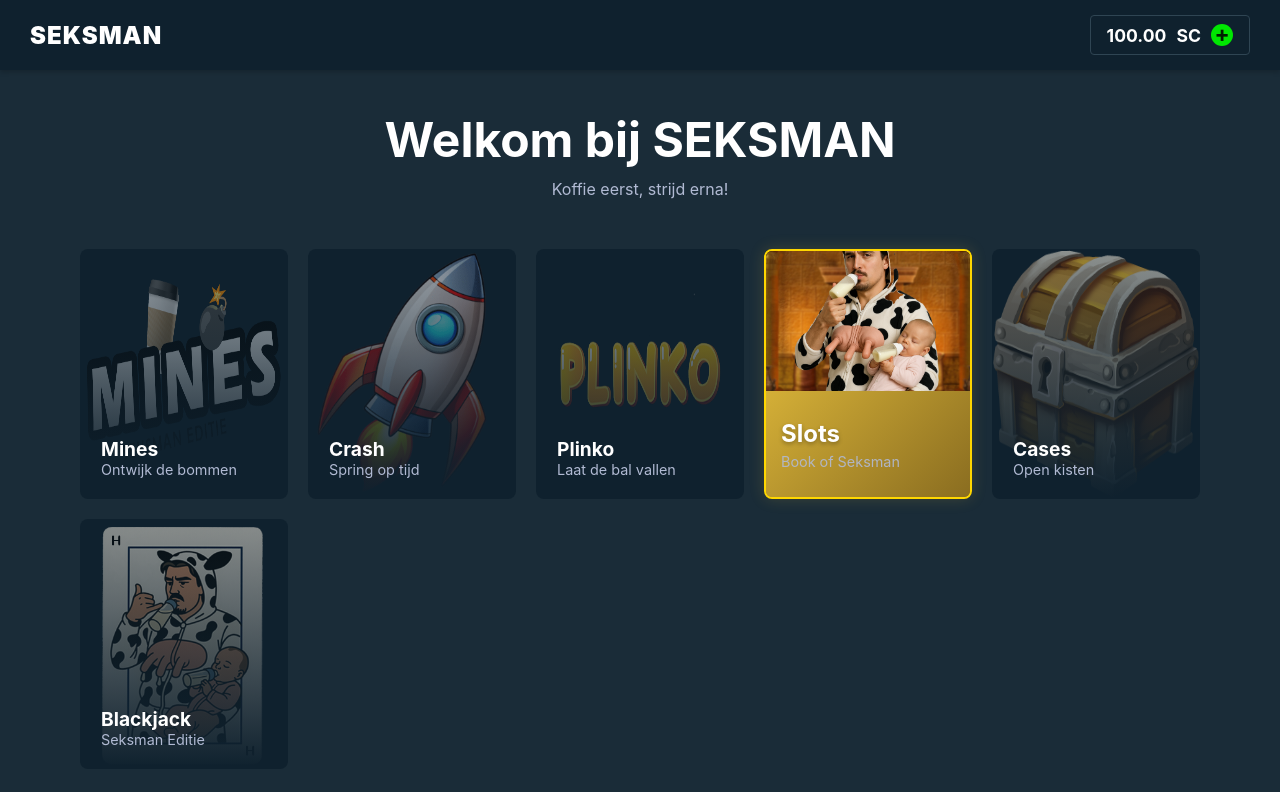
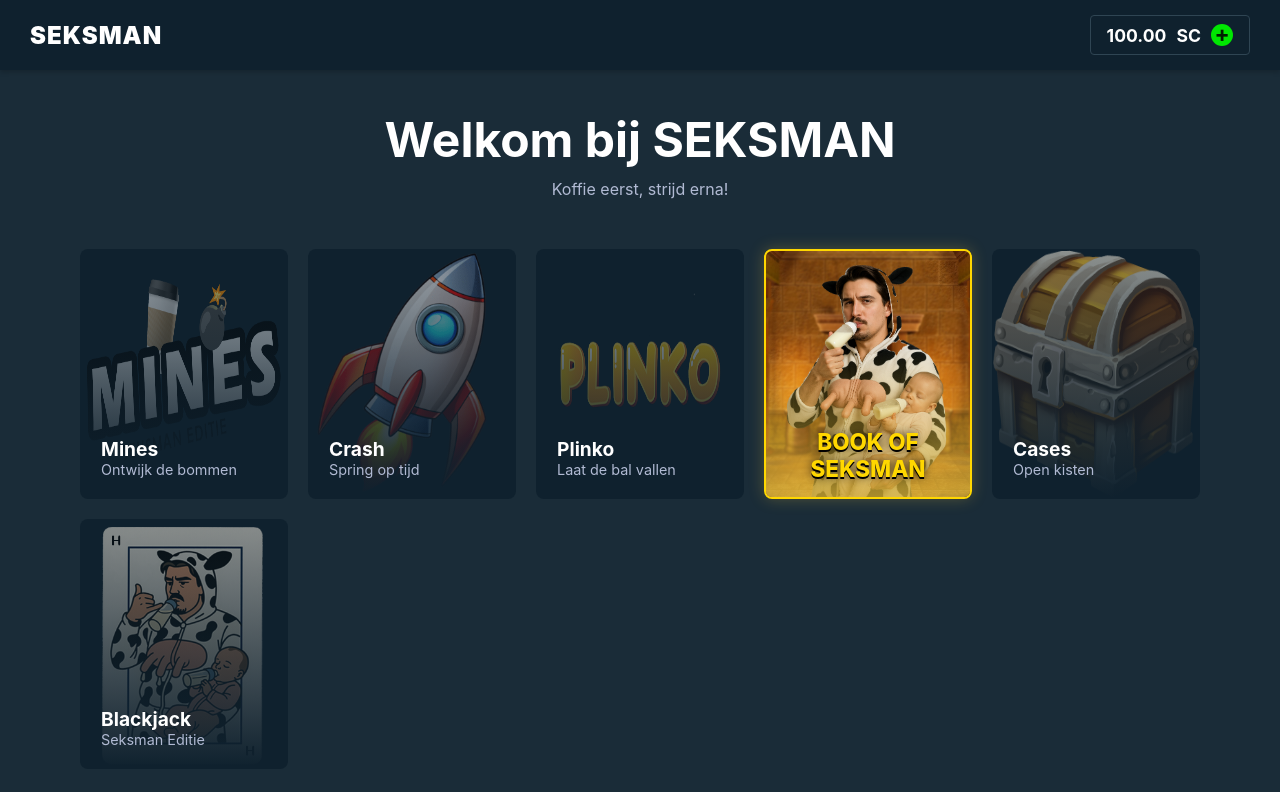
Before and after one commit to De64w/seksman-casino, a plain HTML site: page index.html in a window 1280 px wide. Drawn offline with Linux system fonts and the light colour scheme.

Commit message:
Slots achtergrond toegevoegd en tekst aangepast

```diff
--- a/index.html
+++ b/index.html
@@ -47,13 +47,11 @@
                 </div>
 
                 <div class="game-card card-slots" onclick="switchView('slots')">
-                    <div class="card-image-wrapper">
-                        <img src="images/background/slots-cover.png" alt="Slots">
+                    <div class="card-image-bg">
+                        <img src="images/background/slots-cover.png" alt="Slots cover">
                     </div>
-
-                    <div class="card-content">
-                        <h2>Slots</h2>
-                        <p>Book of Seksman</p>
+                    <div class="card-overlay">
+                        <h2>Book of Seksman</h2>
                     </div>
                 </div>
 
--- a/style.css
+++ b/style.css
@@ -1460,61 +1460,53 @@ button {
     }
 }
 
-/* --- SLOTS KAART FIX --- */
+/* style.css - SLOTS KAART FIX */
 
 .card-slots {
-    /* De gouden rand */
+    position: relative;
     border: 2px solid #ffd700;
-    box-shadow: 0 0 15px rgba(212, 175, 55, 0.2);
-
-    /* BELANGRIJK: Padding weghalen zodat plaatje rand raakt */
+    box-shadow: 0 0 15px rgba(212, 175, 55, 0.3);
+    overflow: hidden;
+    height: 100%;
+    display: flex;
     padding: 0 !important;
-
-    /* Zorg dat alles onder elkaar staat */
+}
+
+/* Achtergrond Plaatje */
+.card-image-bg {
+    position: absolute;
+    top: 0; left: 0; width: 100%; height: 100%;
+    z-index: 1;
+}
+.card-image-bg img {
+    width: 100%; height: 100%; object-fit: cover;
+    transition: transform 0.5s;
+}
+.card-slots:hover .card-image-bg img { transform: scale(1.1); }
+
+/* De Overlay (Gradiënt) */
+.card-overlay {
+    position: absolute;
+    bottom: 0; left: 0; width: 100%; height: 100%;
+    z-index: 2;
+    /* Gradiënt van doorzichtig naar donkerder goud voor leesbaarheid */
+    background: linear-gradient(to top, rgba(212, 175, 55, 0.8) 0%, rgba(212, 175, 55, 0.0) 60%);
+
     display: flex;
     flex-direction: column;
-    overflow: hidden; /* Zorg dat plaatje niet buiten de ronde hoeken komt */
-    height: 100%; /* Zelfde hoogte als de rest */
-}
-
-/* 1. Het Plaatje (Boven) */
-.card-slots .card-image-wrapper {
-    height: 140px; /* Vaste hoogte voor het plaatje */
-    width: 100%;
-    background: #000; /* Zwart achtergrondje mocht plaatje niet laden */
-}
-
-.card-slots img {
-    width: 100%;
-    height: 100%;
-    object-fit: cover; /* DIT FIKST HET UITREKKEN! */
-    transition: transform 0.5s;
-}
-
-/* Zoom effectje */
-.card-slots:hover img {
-    transform: scale(1.1);
-}
-
-/* 2. De Tekst (Onder) */
-.card-slots .card-content {
-    /* Hier komt de gouden kleur */
-    background: linear-gradient(135deg, #d4af37 0%, #8a6d20 100%);
-    color: white;
-    padding: 15px; /* Ruimte om de tekst */
-    flex-grow: 1;  /* Vul de rest van de kaart */
-    display: flex;
-    flex-direction: column;
-    justify-content: center;
-}
-
-.card-slots h2 {
+    justify-content: flex-end; /* Tekst onderin */
+    padding: 15px;
+}
+
+/* De Tekst (DIT MOET DE H2 ZIJN) */
+.card-slots .card-overlay h2 {
+    color: #ffd700 !important; /* Forceer GOUD */
+    font-size: 1.4rem;
+    font-weight: 800;
+    text-transform: uppercase;
+    text-align: center;
     margin: 0;
-    font-size: 1.5rem;
-    text-shadow: 0 2px 4px rgba(0,0,0,0.3);
-}
-
-.card-slots p {
-    margin: 5px 0 0 0;
-    opacity: 0.9;
-}
+
+    /* Zwarte rand/schaduw om de letters zodat ze knallen */
+    text-shadow: 0 2px 0px #000, 0 0 10px rgba(0,0,0,0.8);
+}
```
